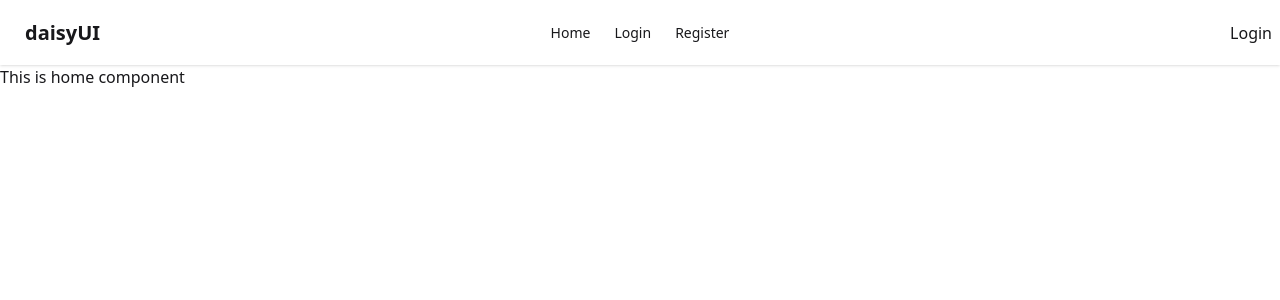
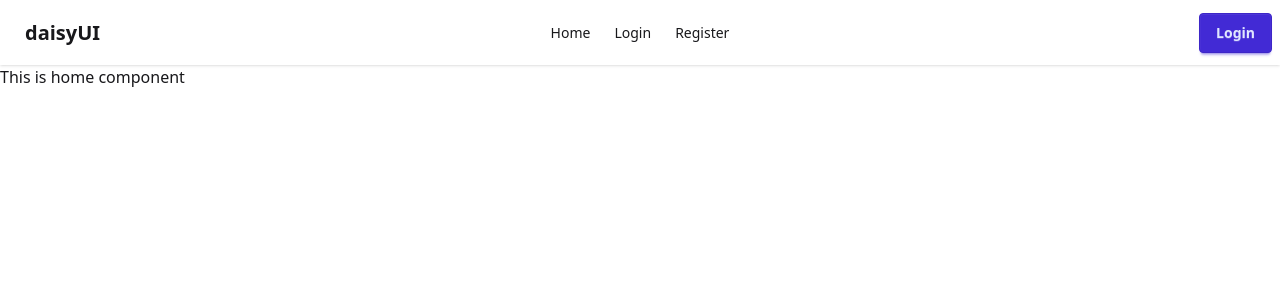
Before and after one commit to jnakht/auth-infinity-war-2.0, a React (Vite) app: page / in a window 1280 px wide. Shown: the top 300 px of the page. Built offline with nearby package versions, Linux system fonts and the light colour scheme; no server answers.

Commit message:
if currentUser, show the eamil

```diff
--- a/src/components/Navbar/Navbar.jsx
+++ b/src/components/Navbar/Navbar.jsx
@@ -1,6 +1,9 @@
+import { useContext } from "react";
 import { NavLink } from "react-router-dom";
+import { AuthContext } from "../Providers/AuthProvider";
 
 const Navbar = () => {
+    const {user} = useContext(AuthContext);
     const navLinks = <>
         <li><NavLink to='/'>Home</NavLink></li>
         <li><NavLink to='/login'>Login</NavLink></li>
@@ -31,7 +34,10 @@ const Navbar = () => {
                 </ul>
             </div>
             <div className="navbar-end">
-                <NavLink>Login</NavLink>
+                {
+                    user && <p>{user.email}</p>
+                }
+                <NavLink className='btn btn-primary'>Login</NavLink>
             </div>
         </div>
     );
```
